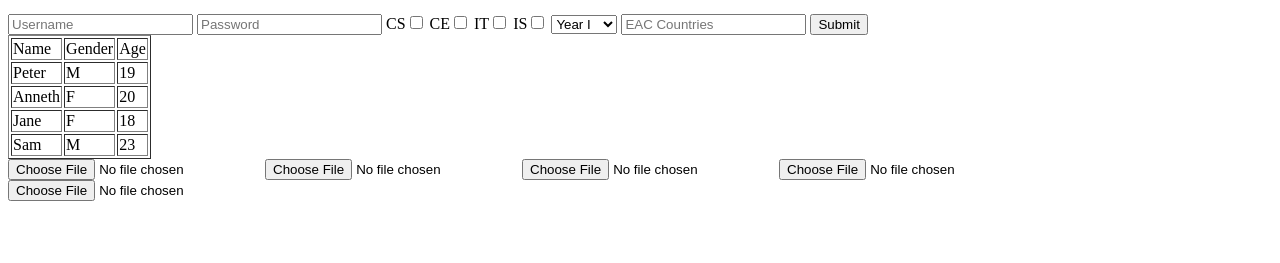
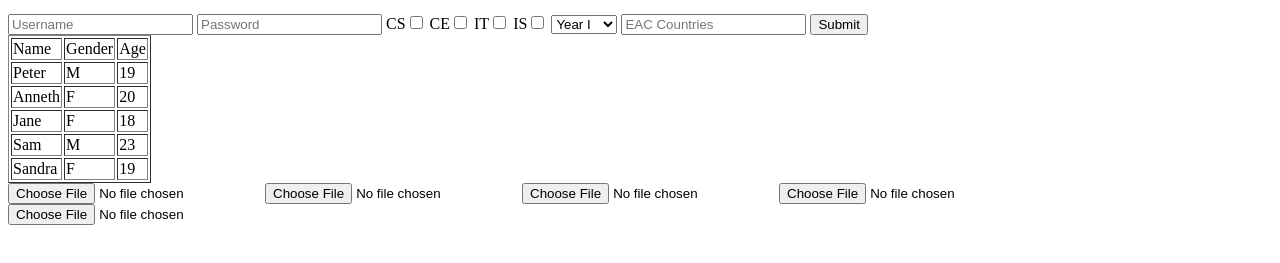
Before and after one commit to uzandre/NPCMusanze, a plain HTML site: page index.html in a window 1280 px wide. Shown: the part 187-450 px from the top of the page. Drawn offline with Linux system fonts and the light colour scheme.

Commit message:
Added Sandra

```diff
--- a/index.html
+++ b/index.html
@@ -62,7 +62,7 @@ byashegeshwe n’intambara.
 	 <tr><td>Anneth</td> <td>F</td> <td>20</td></tr>
 	 <tr><td>Jane</td> <td>F</td> <td>18</td></tr>
 	 <tr><td>Sam</td> <td>M</td> <td>23</td></tr>
-
+     <tr><td>Sandra</td> <td>F</td> <td>19</td></tr>
    </table>
 
 
```
